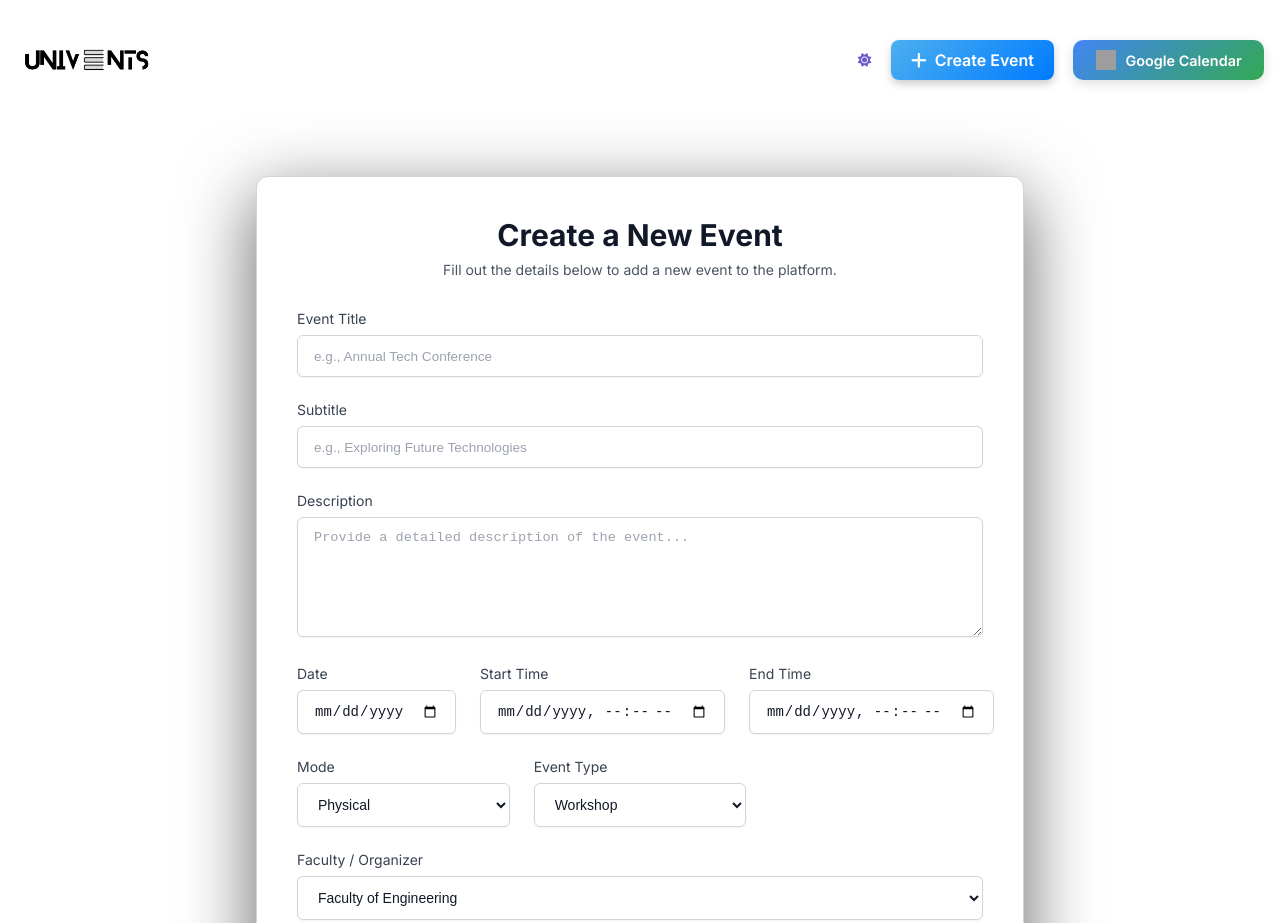
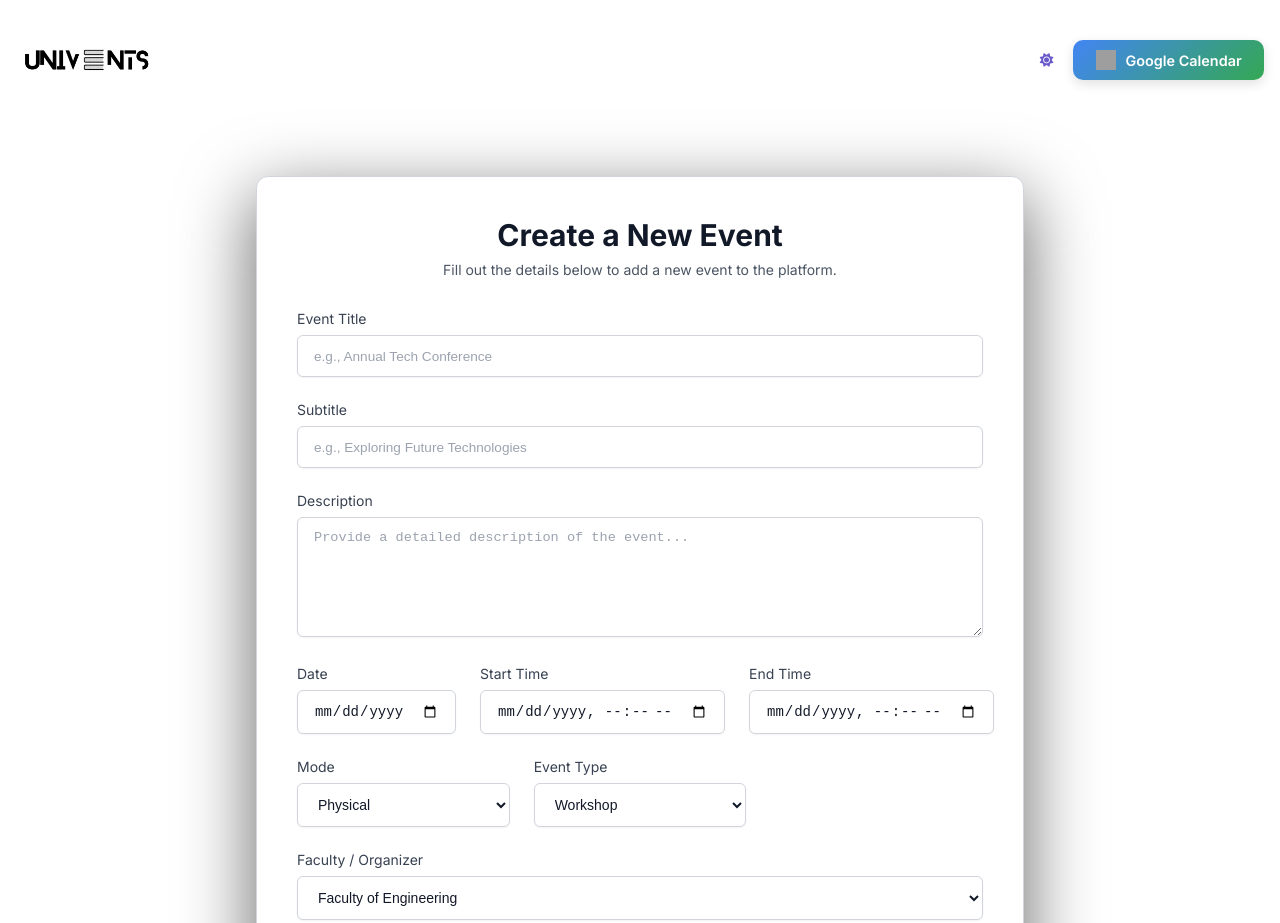
Before and after one commit to thishakyawmh/iwb25-043-codecrushers, a plain HTML site: page src/create-event.html in a window 1280 px wide. Shown: the top 923 px of the page. Drawn offline with Linux system fonts and the light colour scheme; no server answers; grey boxes are pictures that could not be loaded.

Commit message:
button update

```diff
--- a/src/create-event.html
+++ b/src/create-event.html
@@ -27,11 +27,6 @@
         <span id="greeting" class="greeting">
           <i class="fas fa-sun greeting-icon"></i>
         </span>
-        <!-- 'Create Event' Button -->
-        <a href="create-event.html" class="create-event-btn">
-          <i class="fas fa-plus"></i>
-          <span>Create Event</span>
-        </a>
         <button id="authorize_button" class="google-calandar">
           <img
             src="https://www.gstatic.com/images/branding/product/1x/calendar_2020q4_48dp.png"
--- a/src/script.js
+++ b/src/script.js
@@ -305,7 +305,6 @@ function updateGreeting() {
         userName = USER_NAME + " (Admin)";
   }
 
-  userName += "!";
   let greeting = '';
 
   if (hour < 12) {
```
Also changed, not shown: 1 other file.
